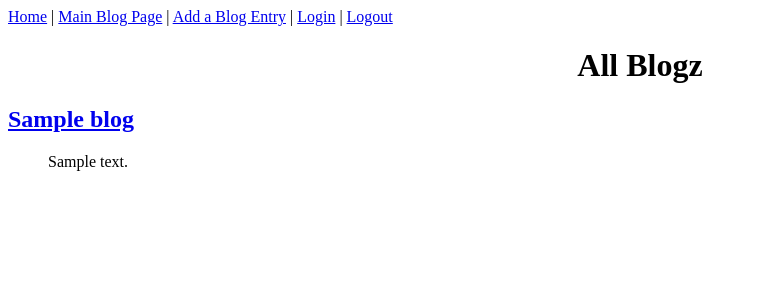
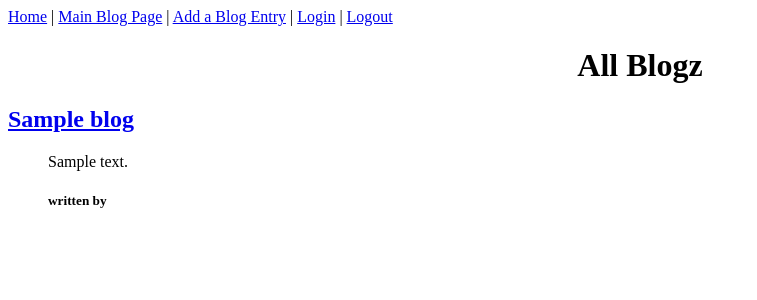
Before and after one commit to taylorhaase/blogz, a Flask app: template templates/blog.html in a window 1280 px wide. Shown: the top 300 px of the page, without its empty margins (0-757 px from the left). Run offline with Flask 2, Linux system fonts and the light colour scheme; the visitor is signed in with stand-in values (Sample User, id 1); tables that the repository leaves empty hold one stand-in row (values such as "Sample post"); the template is opened without the code that fills it: most values are stand-ins (such as "Sample title", 1, 10 or a date in 2020); data that the repository does not hold is empty.

Commit message:
displays written by

```diff
--- a/templates/blog.html
+++ b/templates/blog.html
@@ -8,6 +8,7 @@
             {% for blog in blogs %}
             <dt><h2><a href='/display?id={{blog.id}}' id="links" name ='links'>{{ blog.title }}</a></h2></dt>
             <dd>{{blog.body}}</dd>
+            <dd><h5>written by </h5></dd>
             {% endfor %}
         </dl>
 
--- a/templates/display_blog.html
+++ b/templates/display_blog.html
@@ -12,5 +12,6 @@
     <body>
         <h1 align="center">{{title}}</h1>
         <p>{{body}}</p>
+        <p><h5>written by </h5></p>
     </body>
 </html>
--- a/templates/index.html
+++ b/templates/index.html
@@ -7,6 +7,7 @@
         <ul>
             {% for owner in owners %}
             <li><a href='/userblogs?id={{owner.id}}' id="links" name ='links'>{{ owner.username }}</a></li>
+
             {% endfor %}
         </ul>
 
--- a/templates/singleUser.html
+++ b/templates/singleUser.html
@@ -8,6 +8,7 @@
         {% for blog in user.blogs %}
         <dt><a href='/display?id={{blog.id}}' id="links" name ='links'>{{ blog.title }}</a></dt>
         <dd>{{blog.body}}</dd>
+        <dd><h5>written by </h5></dd>
 
         {% endfor %}
     </dl>
```
Also changed, not shown: main.py (+2 -19 lines).
